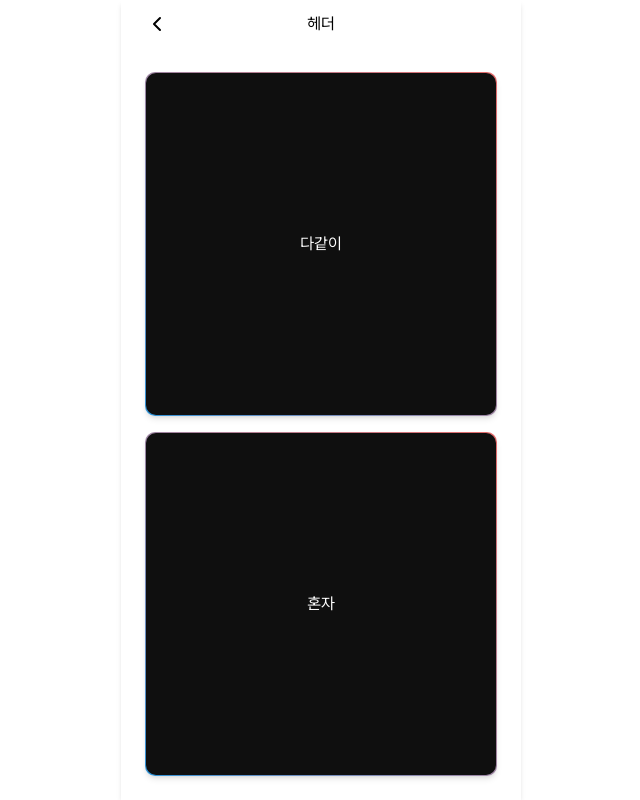
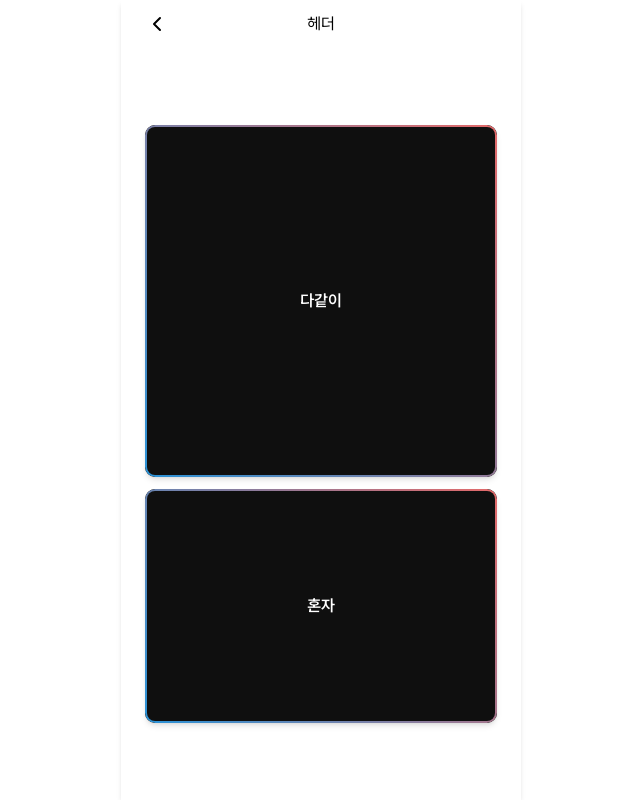
Before and after one commit to waguwagu-company/weat-frontend, a Next.js app: page /create in a window 1280 px wide. Shown: the whole page, without its empty margins (319-959 px from the left). Built offline with nearby package versions, Linux system fonts and the light colour scheme.

Commit message:
style: 공통 버튼 스타일링 수정

```diff
--- a/src/app/(with-header)/create/page.tsx
+++ b/src/app/(with-header)/create/page.tsx
@@ -1,7 +1,7 @@
 'use client';
 
 import { useRouter } from 'next/navigation';
-import { GradientButton } from '@/components/ui/button';
+import { Button } from '@/components/ui/button';
 
 export default function CreatePage() {
   const router = useRouter();
@@ -17,13 +17,13 @@ export default function CreatePage() {
   };
 
   return (
-    <section className="w-full h-full flex flex-col justify-center gap-4 p-6">
-      <GradientButton className="w-full h-1/2" onClick={startGroup}>
+    <section className="w-full h-full flex flex-col justify-center gap-[12px] p-6">
+      <Button variant="primary" className="h-1/2" onClick={startGroup}>
         다같이
-      </GradientButton>
-      <GradientButton className="w-full h-1/2" onClick={startSolo}>
+      </Button>
+      <Button variant="primary" className="h-1/3" onClick={startSolo}>
         혼자
-      </GradientButton>
+      </Button>
     </section>
   );
 }
--- a/src/components/ui/button.tsx
+++ b/src/components/ui/button.tsx
@@ -5,18 +5,12 @@ import { cva, type VariantProps } from 'class-variance-authority';
 import { cn } from '@/lib/utils';
 
 const buttonVariants = cva(
-  "inline-flex items-center justify-center gap-2 whitespace-nowrap rounded-md text-sm font-medium transition-all disabled:pointer-events-none disabled:opacity-50 [&_svg]:pointer-events-none [&_svg:not([class*='size-'])]:size-4 shrink-0 [&_svg]:shrink-0 outline-none focus-visible:border-ring focus-visible:ring-ring/50 focus-visible:ring-[3px] aria-invalid:ring-destructive/20 dark:aria-invalid:ring-destructive/40 aria-invalid:border-destructive",
+  "inline-flex items-center justify-center gap-2 w-full font-semibold whitespace-nowrap rounded-lg shadow-md transition-all disabled:pointer-events-none disabled:border disabled:border-muted-light disabled:bg-background disabled:text-muted-medium [&_svg]:pointer-events-none [&_svg:not([class*='size-'])]:size-4 shrink-0 [&_svg]:shrink-0 outline-none focus-visible:border-ring focus-visible:ring-ring/50 focus-visible:ring-[3px] aria-invalid:ring-destructive/20 dark:aria-invalid:ring-destructive/40 aria-invalid:border-destructive cursor-pointer",
   {
     variants: {
       variant: {
-        default: 'bg-primary text-primary-foreground shadow-xs hover:bg-primary/90',
-        destructive:
-          'bg-destructive text-white shadow-xs hover:bg-destructive/90 focus-visible:ring-destructive/20 dark:focus-visible:ring-destructive/40 dark:bg-destructive/60',
-        outline:
-          'border bg-background shadow-xs hover:bg-accent hover:text-accent-foreground dark:bg-input/30 dark:border-input dark:hover:bg-input/50',
-        secondary: 'bg-secondary text-secondary-foreground shadow-xs hover:bg-secondary/80',
-        ghost: 'hover:bg-accent hover:text-accent-foreground dark:hover:bg-accent/50',
-        link: 'text-primary underline-offset-4 hover:underline',
+        primary: 'relative z-0 bg-primary text-primary-foreground',
+        secondary: 'relative z-0 bg-secondary text-secondary-foreground',
       },
       size: {
         default: 'h-9 px-4 py-2 has-[>svg]:px-3',
@@ -26,7 +20,7 @@ const buttonVariants = cva(
       },
     },
     defaultVariants: {
-      variant: 'default',
+      variant: 'primary',
       size: 'default',
     },
   }
@@ -36,6 +30,7 @@ function Button({
   className,
   variant,
   size,
+  disabled,
   asChild = false,
   ...props
 }: React.ComponentProps<'button'> &
@@ -43,35 +38,16 @@ function Button({
     asChild?: boolean;
   }) {
   const Comp = asChild ? Slot : 'button';
+  const gradientClass = disabled ? '' : 'border-gradient';
 
   return (
     <Comp
       data-slot="button"
-      className={cn(buttonVariants({ variant, size, className }))}
+      className={cn(buttonVariants({ variant, size, className }), gradientClass)}
+      disabled={disabled}
       {...props}
     />
   );
 }
 
-function GradientButton({
-  children,
-  className,
-  ...props
-}: React.ButtonHTMLAttributes<HTMLButtonElement>) {
-  return (
-    <button
-      type="button"
-      className={cn(
-        'relative inline-flex items-center justify-center gap-2 whitespace-nowrap outline-none rounded-lg shadow-md transition-all p-[1px] bg-gradient-to-bl from-[#e36969] to-[#2a92d7] cursor-pointer disabled:pointer-events-none',
-        className
-      )}
-      {...props}
-    >
-      <span className="flex items-center justify-center w-full h-full bg-primary text-primary-foreground p-[1px] rounded-lg">
-        {children}
-      </span>
-    </button>
-  );
-}
-
-export { Button, GradientButton, buttonVariants };
+export { Button, buttonVariants };
```
